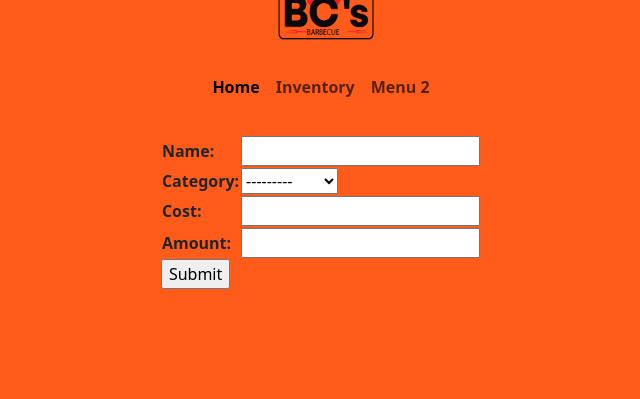
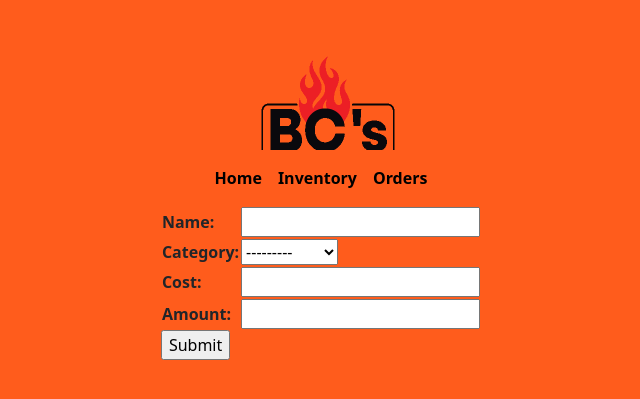
Before and after one commit to Shoxed/Inventory-App, a Django app: page /inventory/add_item/ in a window 1280 px wide. Shown: the top 399 px of the page, without its empty margins (319-959 px from the left). Run offline with Django 4.2, Linux system fonts and the light colour scheme.

Commit message:
Updated HTML Layout

```diff
--- a/inventory_app/templates/inventory_app/base_template.html
+++ b/inventory_app/templates/inventory_app/base_template.html
@@ -12,13 +12,19 @@
     body, .navbar {
       background-color: #ff5c1c;
     }
+    .center {
+      display: block;
+      margin-left: auto;
+      margin-right: auto;
+      width: 50%;
+    }
     .container-fluid {
       background-color: #ff5c1c;
       display: flex;
       flex-direction: column;
       justify-content: center;
       align-items: center;
-      height: 10vh;
+      height: -80vh;
     }
     .navbar {
       margin-top: 15vh;
@@ -34,14 +40,9 @@
 </head>
 
 <body>
-  <div class="container-fluid">
+  <img src="{% static 'images/bbq_logo.gif' %}" alt="BBQ Logo" class = "center" style="width: 350px; margin-bottom: -220px;">
   <!-- Navbar -->
   <nav class="navbar navbar-expand-lg" style="background-color: #ff5c1c;">
-      <div>
-        {% block logo %}
-          <img src="{% static 'images/bbq_logo.gif' %}" alt="BBQ Logo" style="width: 250px; margin-bottom: -50px;">
-        {% endblock %}
-      </div>
     <div class="container-fluid">
       <button class="navbar-toggler" type="button" data-bs-toggle="collapse" data-bs-target="#navbarNav" aria-controls="navbarNav" aria-expanded="false" aria-label="Toggle navigation"><span class="navbar-toggler-icon"></span></button>
       <div class="collapse navbar-collapse" id="navbarNav">
@@ -50,10 +51,10 @@
             <a class="nav-link active" aria-current="page" href="{% url 'index' %}"><strong>Home</strong></a>
           </li>
           <li class="nav-item">
-              <a class="nav-link" href="{% url 'inventory' %}"><strong>Inventory</strong></a>
+            <a class="nav-link active" aria-current="page" href="{% url 'inventory' %}"><strong>Inventory</strong></a>
           </li>
-            <li class="nav-item">
-              <a class="nav-link" href="#"><strong>Menu 2</strong></a>
+          <li clsss="nav-tem">
+            <a class="nav-link active" aria-current="page" href="#REF"><strong>Orders</strong></a>
           </li>
           </ul>
       </div>
@@ -61,6 +62,7 @@
   </nav>
 
   <!-- add block content from html template -->
+<div class = "container-fluid">
     {% block content %}
 
     {% endblock %}
--- a/inventory_app/templates/inventory_app/item_delete.html
+++ b/inventory_app/templates/inventory_app/item_delete.html
@@ -1,12 +1,14 @@
 {% extends 'inventory_app/base_template.html' %}
 
 {% block content %}
-<h2> {{item.name}} </h2>
+<h2> Delete: {{item.name}} </h2>
 <form action="" method="POST">
     <p>Are you sure you would to delete item?</p>
 
    {% csrf_token %}
+   <div class="container-fluid">
    <a href="{% url 'inventory' %}" class="btn custom-btn">Cancel</a>
    <input class="btn custom-btn" type="submit" name="Submit">
    </form>
+</div>
 {% endblock %}
```
Lines whose indentation alone changed are shown as unchanged.
